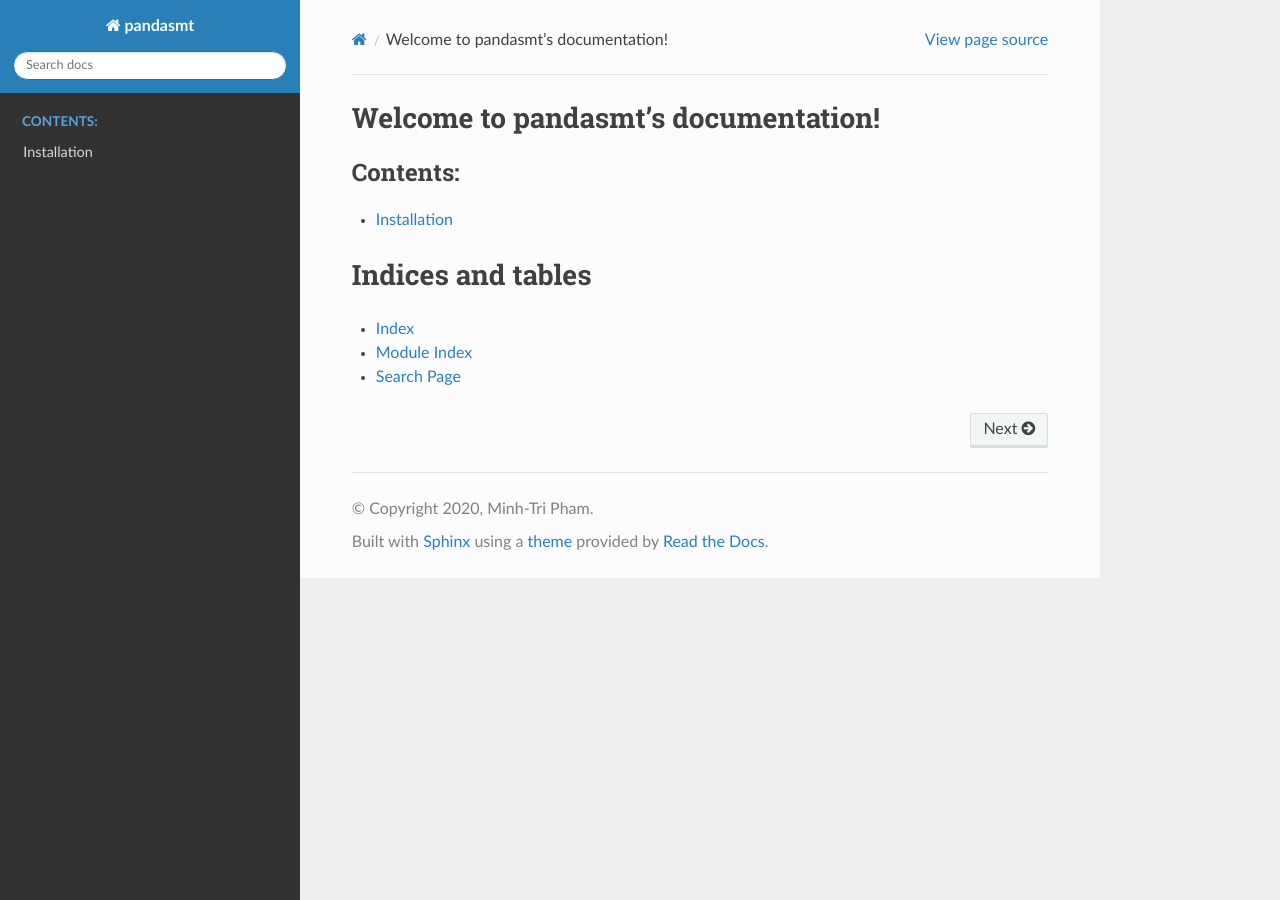
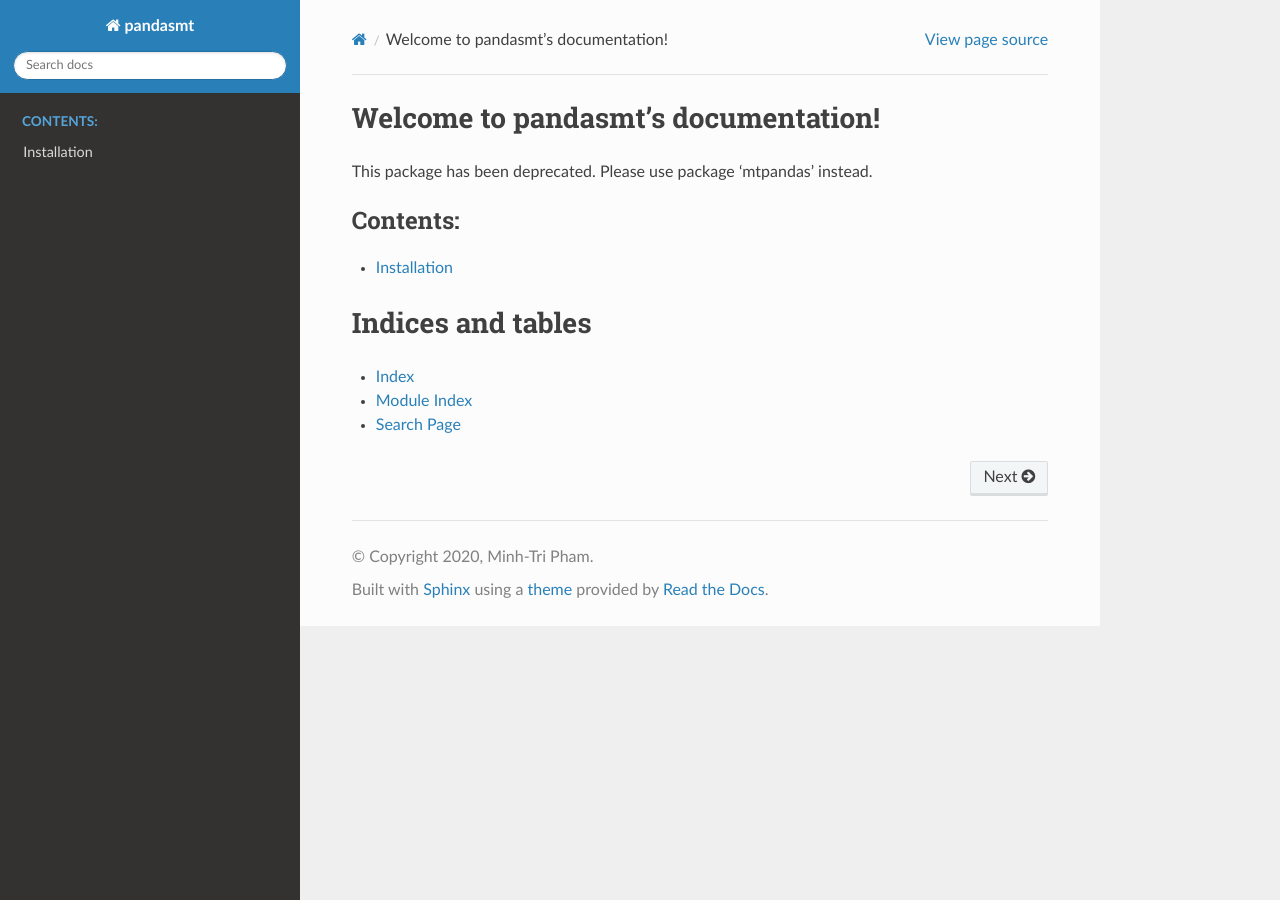
Before and after one commit to inteplus/pandasmt, a Sphinx documentation site: the page built from docs/index.rst, in a window 1280 px wide. Built offline with Sphinx 7.4.7 and the Read the Docs theme 2.0.0, drawn with Linux system fonts in a browser that asks for light colours; pages that are not in the unit, such as notebooks, are missing from menus; the version number could not be read and is left out.

Commit message:
v0.2.0: now using mtpandas

```diff
--- a/docs/index.rst
+++ b/docs/index.rst
@@ -5,6 +5,8 @@
 
 Welcome to pandasmt's documentation!
 ====================================
+
+This package has been deprecated. Please use package 'mtpandas' instead.
 
 .. toctree::
    :maxdepth: 2
--- a/docs/install.rst
+++ b/docs/install.rst
@@ -1,5 +1,7 @@
 Installation
 ============
+
+This package has been deprecated. Please use package 'mtpandas' instead.
 
 Install via pip::
 
```
